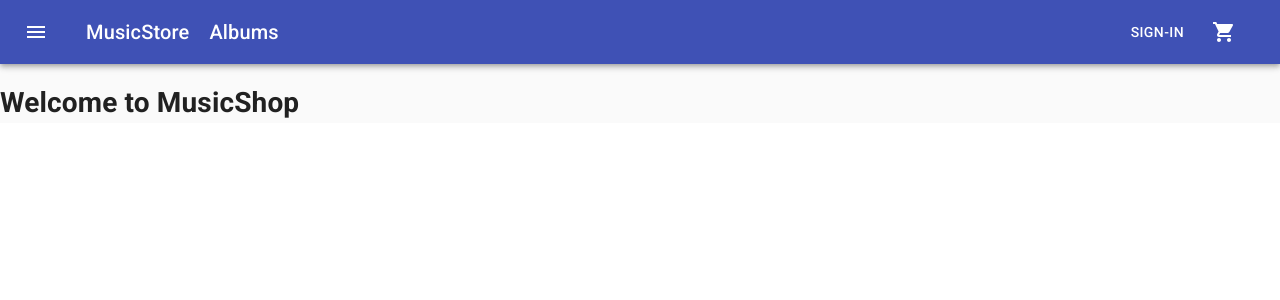
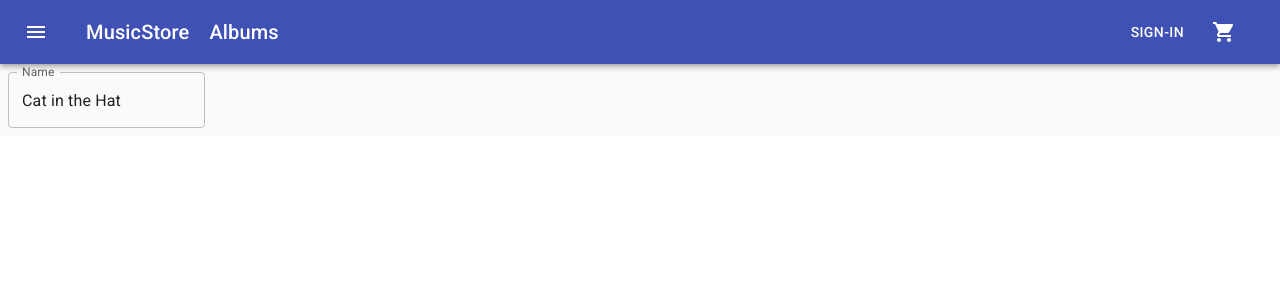
Before and after one commit to Dmitriy-Shcheklein/MuisicStore, a React (Create React App) app: page /registration in a window 1280 px wide. Before the commit this address led to /. Shown: the top 300 px of the page. Built offline with nearby package versions, Linux system fonts and the light colour scheme.

Commit message:
Add a blank registrationForm, add form in Router

```diff
--- a/src/components/App/App.tsx
+++ b/src/components/App/App.tsx
@@ -4,6 +4,7 @@ import AlbumsListContainer from "../AlbumsList";
 import { makeStyles } from '@material-ui/styles';
 import CartContainer from "../Cart";
 import MainPage from "../MainPage";
+import RegistrationForm from "../RegistrationForm";
 
 
 const useStyles = makeStyles({
@@ -23,6 +24,7 @@ const App = () => {
         <Route path='/' exact component={MainPage} />
         <Route path='/albums' component={AlbumsListContainer} />
         <Route path='/cart' component={CartContainer} />
+        <Route path='/registration' component={RegistrationForm} />
         <Redirect to="/" />
       </Switch>
     </div>
--- a/src/components/Cart/CartTableButtons.tsx
+++ b/src/components/Cart/CartTableButtons.tsx
@@ -1,5 +1,18 @@
+
+import { makeStyles } from '@material-ui/core';
+import { Button } from '@mui/material';
 import { FC, MouseEventHandler } from 'react';
 import useTypeSelector from '../../hooks/usetypeSelector';
+
+const useStyles = makeStyles({
+  root: {
+    display: 'flex',
+    justifyContent: 'flex-end',
+    '& Button': {
+      marginLeft: '5px'
+    }
+  }
+})
 
 interface CartTableProps {
   cleanCart: MouseEventHandler
@@ -11,17 +24,23 @@ const CartTableButtons: FC<CartTableProps> = (props) => {
 
   const { cleanCart } = props;
 
+  const classes = useStyles();
+
   return (
-    <div>
-      <button
+    <div className={classes.root}>
+      <Button
         onClick={cleanCart}
+        variant='contained'
+        color='warning'
         type='button'
-      >Clean Cart</button>
-      {login && (<button
+      >Clean Cart</Button>
+      {login && (<Button
         onClick={() => alert("Did not work")}
+        variant='contained'
+        color='success'
         type='button'>
         Buy
-      </button>)}
+      </Button>)}
     </div>
   )
 }
--- a/src/components/LoginModal/LoginModal.tsx
+++ b/src/components/LoginModal/LoginModal.tsx
@@ -85,7 +85,7 @@ const LoginModal: FC<LoginModalProps> = (props) => {
             New customers?
             <NavLink
               onClick={handleClose}
-              to='/' exact>Start here</NavLink>
+              to='/registration' exact>Start here</NavLink>
           </Typography>
 
         </Box>
--- /dev/null
+++ b/src/components/RegistrationForm/RegistrationForm.tsx
@@ -0,0 +1,33 @@
+import { FC } from 'react';
+import * as React from 'react';
+import Box from '@mui/material/Box';
+import TextField from '@mui/material/TextField';
+
+const RegistrationForm: FC = () => {
+
+  const [name, setName] = React.useState('Cat in the Hat');
+  const handleChange = (event: React.ChangeEvent<HTMLInputElement>) => {
+    setName(event.target.value);
+  };
+
+
+  return (
+    <Box
+      component="form"
+      sx={{
+        '& > :not(style)': { m: 1, width: '25ch' },
+      }}
+      noValidate
+      autoComplete="off"
+    >
+      <TextField
+        id="outlined-name"
+        label="Name"
+        value={name}
+        onChange={handleChange}
+      />
+    </Box>
+  )
+}
+
+export default RegistrationForm;
--- /dev/null
+++ b/src/components/RegistrationForm/index.ts
@@ -0,0 +1,3 @@
+import RegistrationForm from "./RegistrationForm";
+
+export default RegistrationForm;
```
